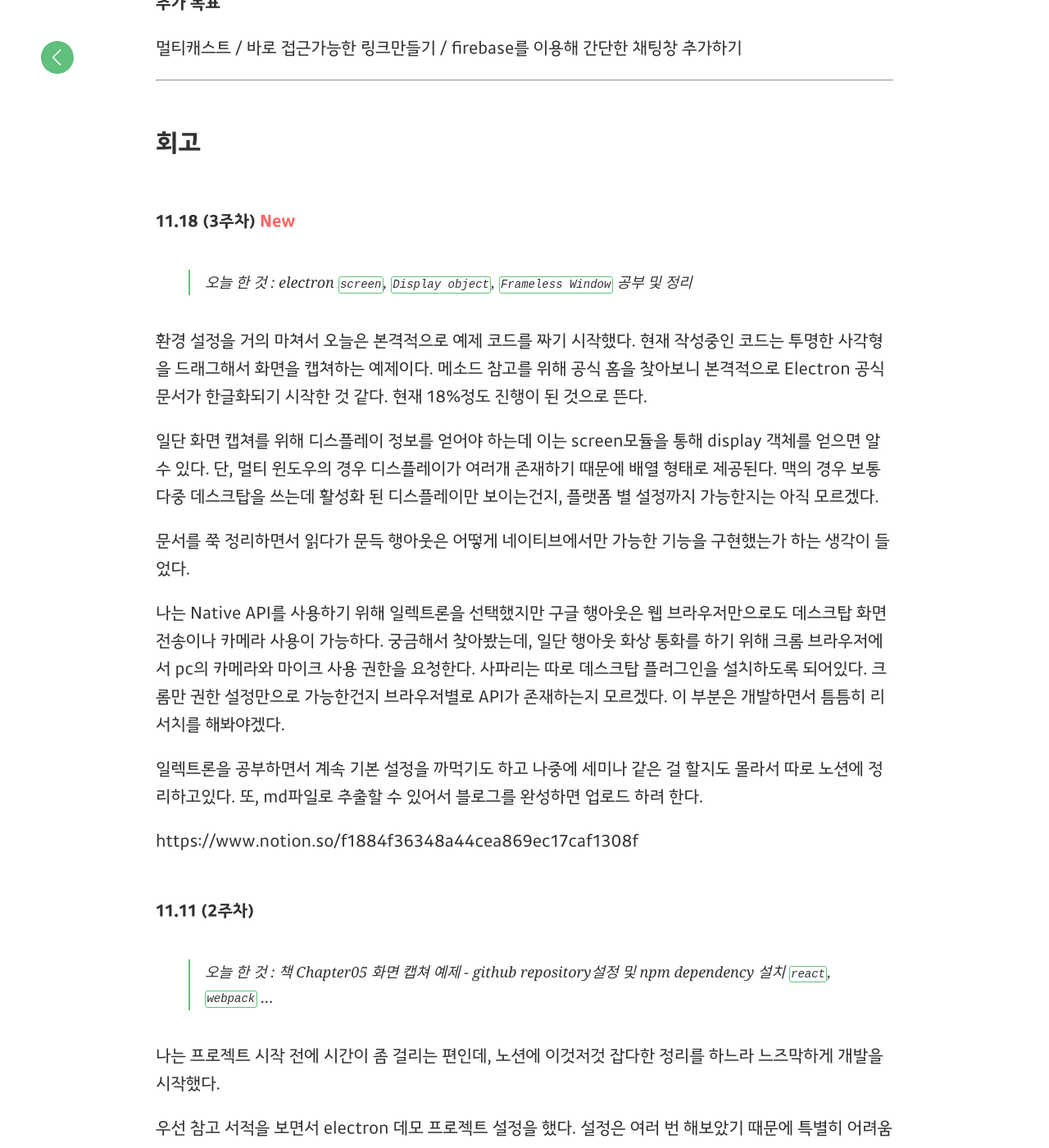
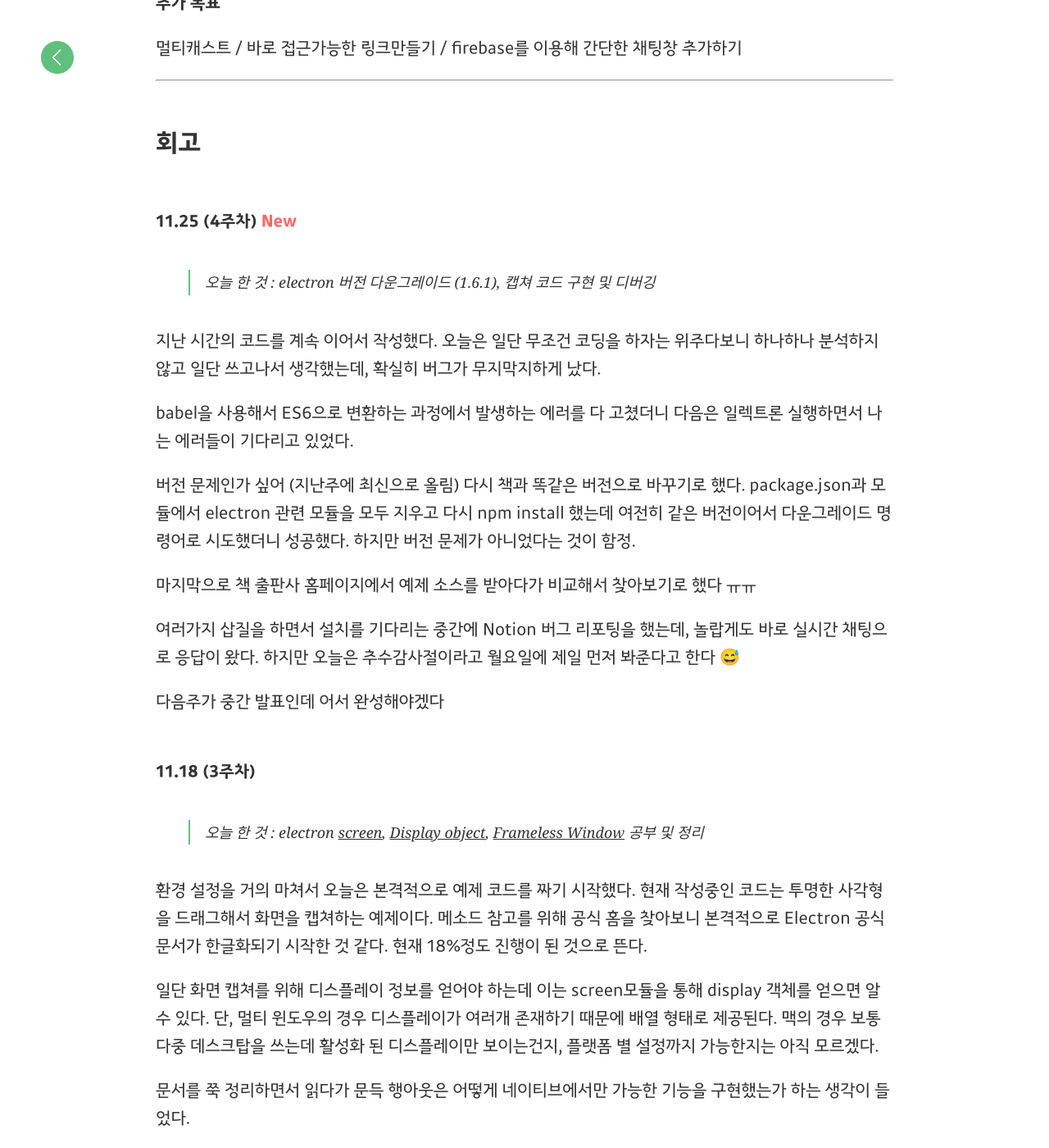
Before and after one commit to yeogaemogaco/retrospective-2nd, a Jekyll site: the page built from _posts/2017-11-04-godori.md, in a window 1280 px wide and 1400 px high, scrolled down 683 px. Shown: the whole window at 82% size. Built offline with Jekyll 4.4.1, drawn with Linux system fonts in a browser that asks for light colours; some of the changed text lies outside the part shown.

Commit message:
[추가] iRODOG 4주차 회고 작성

```diff
--- a/_posts/2017-11-04-godori.md
+++ b/_posts/2017-11-04-godori.md
@@ -13,19 +13,31 @@ date: 2017-11-22 14:00
 
 #### 1개월 차
 간단한 스크린캡쳐 electron 앱 만들기 / 스크린 레코딩하여 저장하는 기능 구현
-
 #### 2개월 차
 실시간 스트리밍 기능 구현(socket.io 활용)
-
 #### 추가 목표
 멀티캐스트 / 바로 접근가능한 링크만들기 / firebase를 이용해 간단한 채팅창 추가하기
 
 ---
 
 ## 회고
+#### 11.25 (4주차)  <span style="color:#ff6464; size:10;">new</span>
+> 오늘 한 것 : electron 버전 다운그레이드 (1.6.1), 캡쳐 코드 구현 및 디버깅
 
-#### 11.18 (3주차) <span style="color:#ff6464; size:10;">new</span>
-> 오늘 한 것 : electron `screen`, `Display object`, `Frameless Window` 공부 및 정리
+지난 시간의 코드를 계속 이어서 작성했다. 오늘은 일단 무조건 코딩을 하자는 위주다보니 하나하나 분석하지 않고 일단 쓰고나서 생각했는데, 확실히 버그가 무지막지하게 났다.
+
+babel을 사용해서 ES6으로 변환하는 과정에서 발생하는 에러를 다 고쳤더니 다음은 일렉트론 실행하면서 나는 에러들이 기다리고 있었다.
+
+버전 문제인가 싶어 (지난주에 최신으로 올림) 다시 책과 똑같은 버전으로 바꾸기로 했다. package.json과 모듈에서 electron 관련 모듈을 모두 지우고 다시 npm install 했는데 여전히 같은 버전이어서 다운그레이드 명령어로 시도했더니 성공했다. 하지만 버전 문제가 아니었다는 것이 함정.
+
+마지막으로 책 출판사 홈페이지에서 예제 소스를 받아다가 비교해서 찾아보기로 했다 ㅠㅠ
+
+여러가지 삽질을 하면서 설치를 기다리는 중간에 Notion 버그 리포팅을 했는데, 놀랍게도 바로 실시간 채팅으로 응답이 왔다. 하지만 오늘은 추수감사절이라고 월요일에 제일 먼저 봐준다고 한다 😅
+
+다음주가 중간 발표인데 어서 완성해야겠다
+
+#### 11.18 (3주차)
+> 오늘 한 것 : electron <U>screen</U>, <U>Display object</U>, <U>Frameless Window</U> 공부 및 정리
 
 환경 설정을 거의 마쳐서 오늘은 본격적으로 예제 코드를 짜기 시작했다. 현재 작성중인 코드는 투명한 사각형을 드래그해서 화면을 캡쳐하는 예제이다.
 메소드 참고를 위해 공식 홈을 찾아보니 본격적으로 Electron 공식 문서가 한글화되기 시작한 것 같다. 현재 18%정도 진행이 된 것으로 뜬다.
@@ -42,11 +54,12 @@ date: 2017-11-22 14:00
 일렉트론을 공부하면서 계속 기본 설정을 까먹기도 하고 나중에 세미나 같은 걸 할지도 몰라서 따로 노션에 정리하고있다.
 또, md파일로 추출할 수 있어서 블로그를 완성하면 업로드 하려 한다.
 
-https://www.notion.so/f1884f36348a44cea869ec17caf1308f
+<a href="https://www.notion.so/f1884f36348a44cea869ec17caf1308f" target="_blank">Electron Capture App Memo</a>
+
 
 
 #### 11.11 (2주차)
- > 오늘 한 것 : 책 Chapter05 화면 캡쳐 예제 - github repository설정 및 npm dependency 설치 `react`, `webpack` ...
+ > 오늘 한 것 : 책 Chapter05 화면 캡쳐 예제 - github repository설정 및 npm dependency 설치 <U>react</U>, <U>webpack</U>
 
 나는 프로젝트 시작 전에 시간이 좀 걸리는 편인데, 노션에 이것저것 잡다한 정리를 하느라 느즈막하게 개발을 시작했다.
 
```
